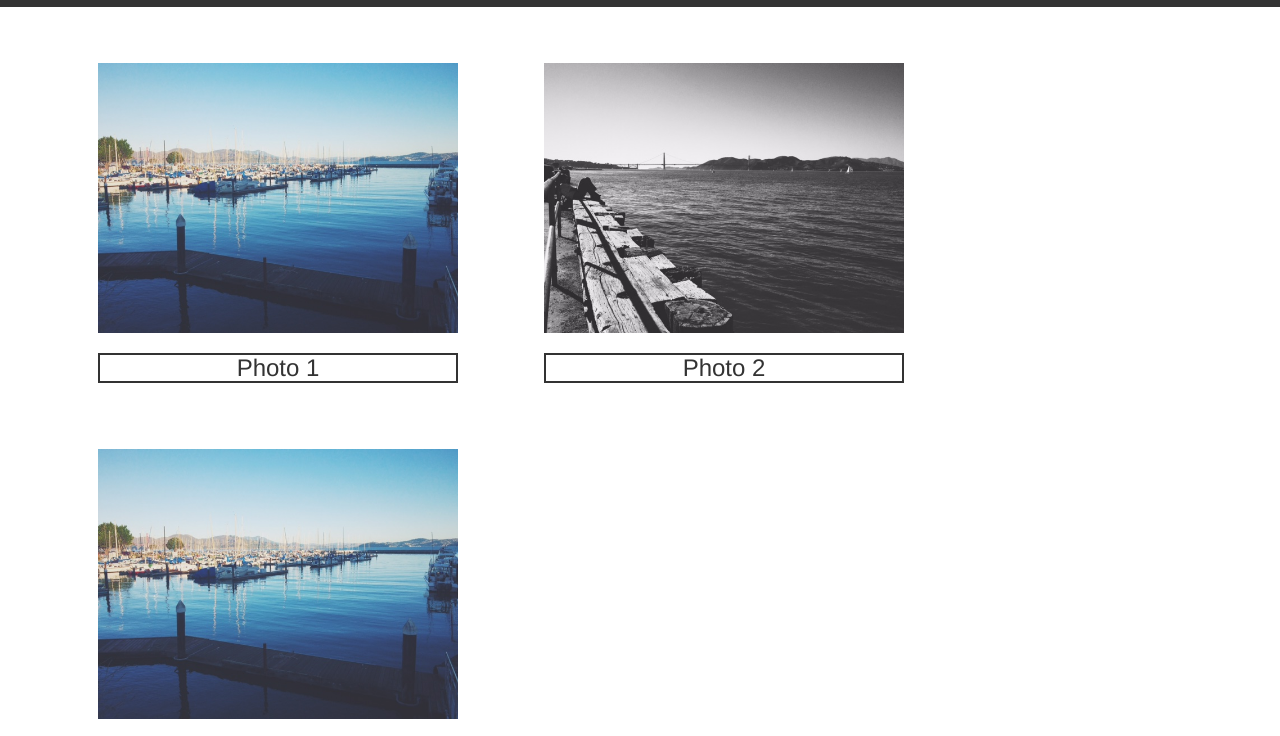
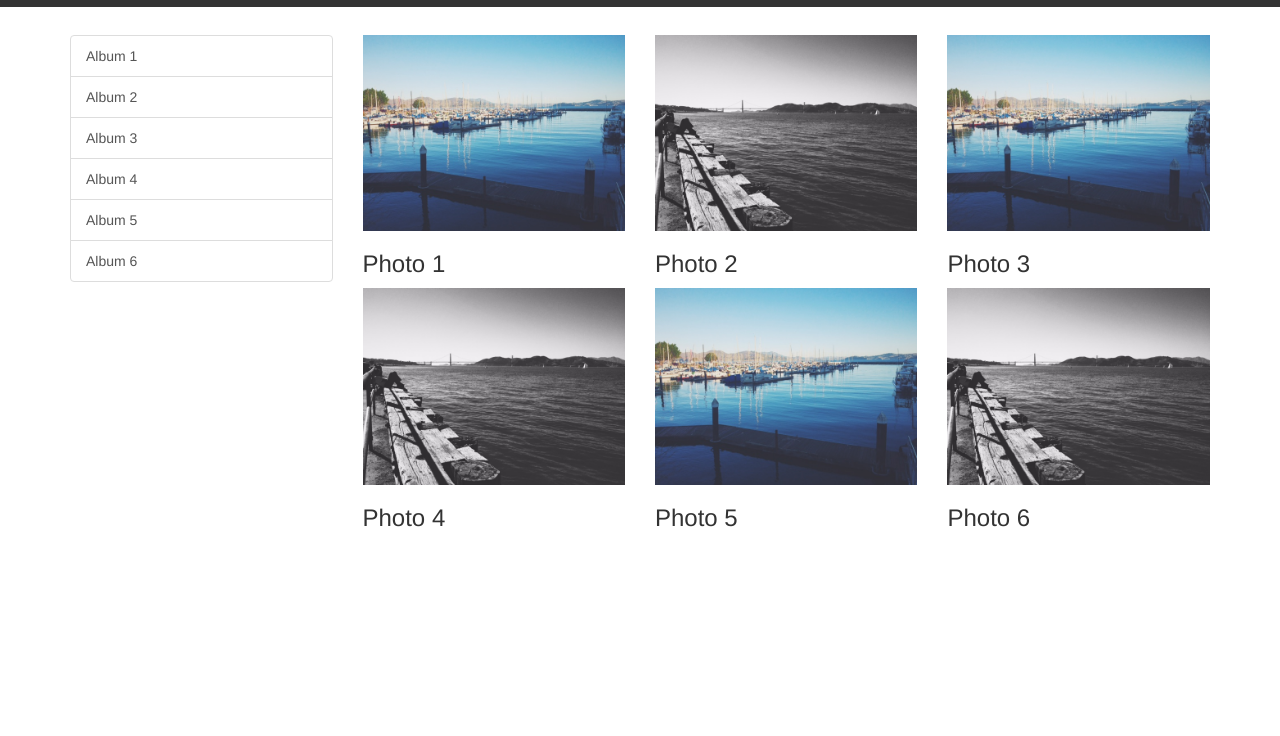
Before and after one commit to chaneyz/photo-album, a plain HTML site: page dist/index.html in a window 1280 px wide. Both pictures are taken after a click on the link "Album1". Shown: the part 63-799 px from the top of the page. Drawn offline with Linux system fonts and the light colour scheme.

Commit message:
commiting current updates

```diff
--- a/dist/index.html
+++ b/dist/index.html
@@ -14,13 +14,7 @@
     </div>
 
 	<!-- need to add this in after selecting the album -->
-	<!-- <div class="list-group">
-	  <a href="#" class="list-group-item active">Cras justo odio</a>
-	  <a href="#" class="list-group-item">Dapibus ac facilisis in</a>
-	  <a href="#" class="list-group-item">Morbi leo risus</a>
-	  <a href="#" class="list-group-item">Porta ac consectetur ac</a>
-	  <a href="#" class="list-group-item">Vestibulum at eros</a>
-	</div> -->
+
 
 	<section class="album-containers container">
 	    <div class="row">
@@ -55,7 +49,21 @@
 		</div>
 	</section>
 
-	<section class="album1 container">
+
+	<div class="container">
+		<div class="row">
+		    <div class="col-xs-12 col-lg-3 sidemenu">
+		    	<div class="list-group albums-nav">
+				  <a href="#album1" class="list-group-item">Album 1</a>
+				  <a href="album2" class="list-group-item">Album 2</a>
+				  <a href="album3" class="list-group-item">Album 3</a>
+				  <a href="album4" class="list-group-item">Album 4</a>
+				  <a href="album5" class="list-group-item">Album 5</a>
+				  <a href="album6" class="list-group-item">Album 6</a>
+				</div>
+			</div>
+		    <div class="col-xs-12 col-lg-9 albums">
+		    	<section class="album1-photos">
 				    <div class="row">
 						<div class="col-xs-12 col-sm-4 col-md-4 col-lg-4">
 							<img src="img/album1.jpg" class="img-responsive">
@@ -85,6 +93,11 @@
 						</div>
 					</div>
 				</section>
+	    	</div>
+	    </div>
+	</div>
+
+
 
 <script type="text/javascript" src="bower_components/jquery/dist/jquery.min.js"></script>
 <script type="text/javascript" src="scripts/main.js"></script>
--- a/dist/scripts/main.js
+++ b/dist/scripts/main.js
@@ -3,13 +3,15 @@ $(document).ready(function () {
 $('.album-containers a').on('click', clickToView);
 
 function clickToView() {
+	$('.album1-photos').show();
+	$('.albums-nav').show();
+	$('.album-containers').hide();
+	}
+
+function clickToAlbum() {
 	$('.album1').show();
+	$('.album1-photos').show();
 	$('.album-containers').hide();
-
-	}
-// var myInterval = setInterval(function () {
-// 	console.log(new Date());
-// }, 1000)
-
+}
 
 });
--- a/dist/styles/style.css
+++ b/dist/styles/style.css
@@ -7,28 +7,30 @@
 	margin-bottom: 2em;
 }
 
-/*.album-containers {
-	margin: auto 5%;
-}*/
-
-/*.album-containers div div {
-	margin: 2em;
-}
-
-.album-containers h3 {
-	border: .12em solid;
-	text-align: center;
-}*/
-
 .album1 {
 	display: none;
 }
 
-.album1 div div {
-	margin: 2em;
+.album2 {
+	display: none;
 }
 
-.album1 h3 {
-	border: .12em solid;
-	text-align: center;
+.album3 {
+	display: none;
 }
+
+.album4 {
+	display: none;
+}
+
+.album5 {
+	display: none;
+}
+
+.album6 {
+	display: none;
+}
+
+.albums-nav {
+	display: none;
+}
```
Lines whose indentation alone changed are shown as unchanged.
